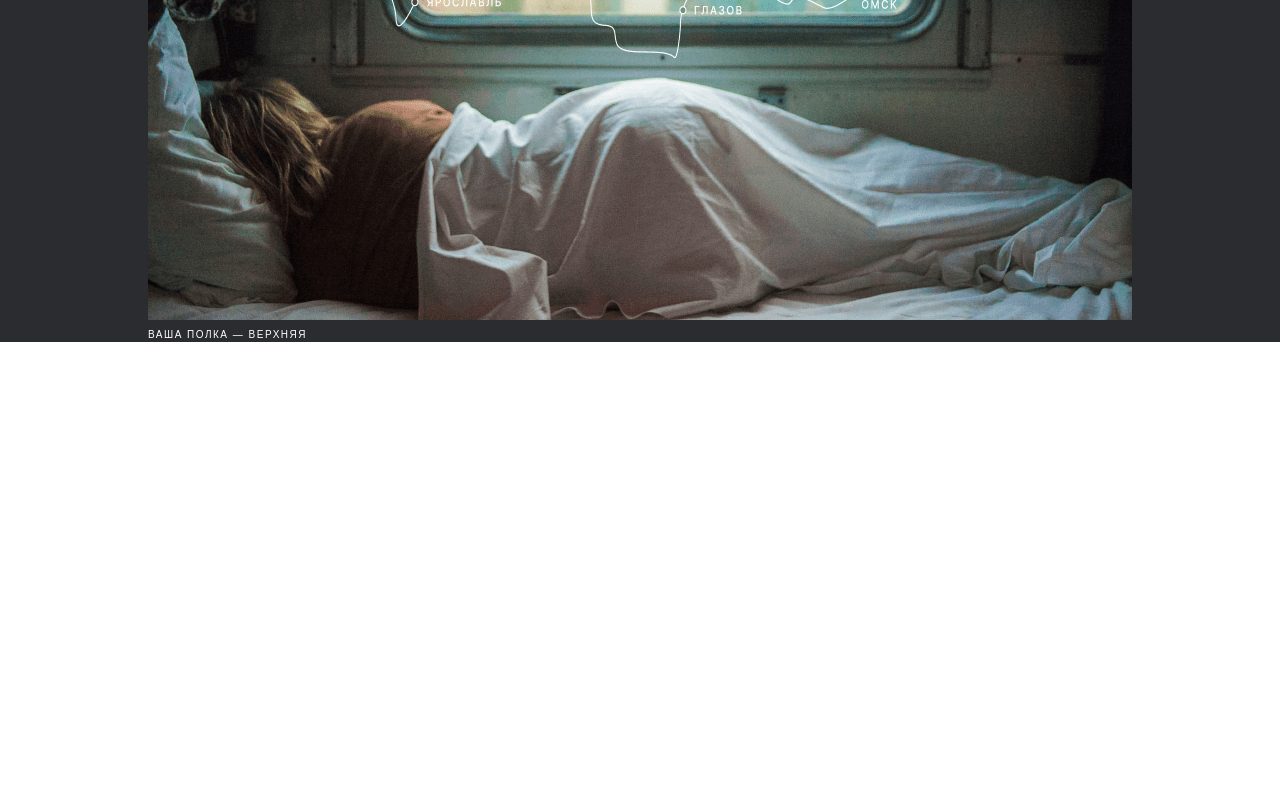
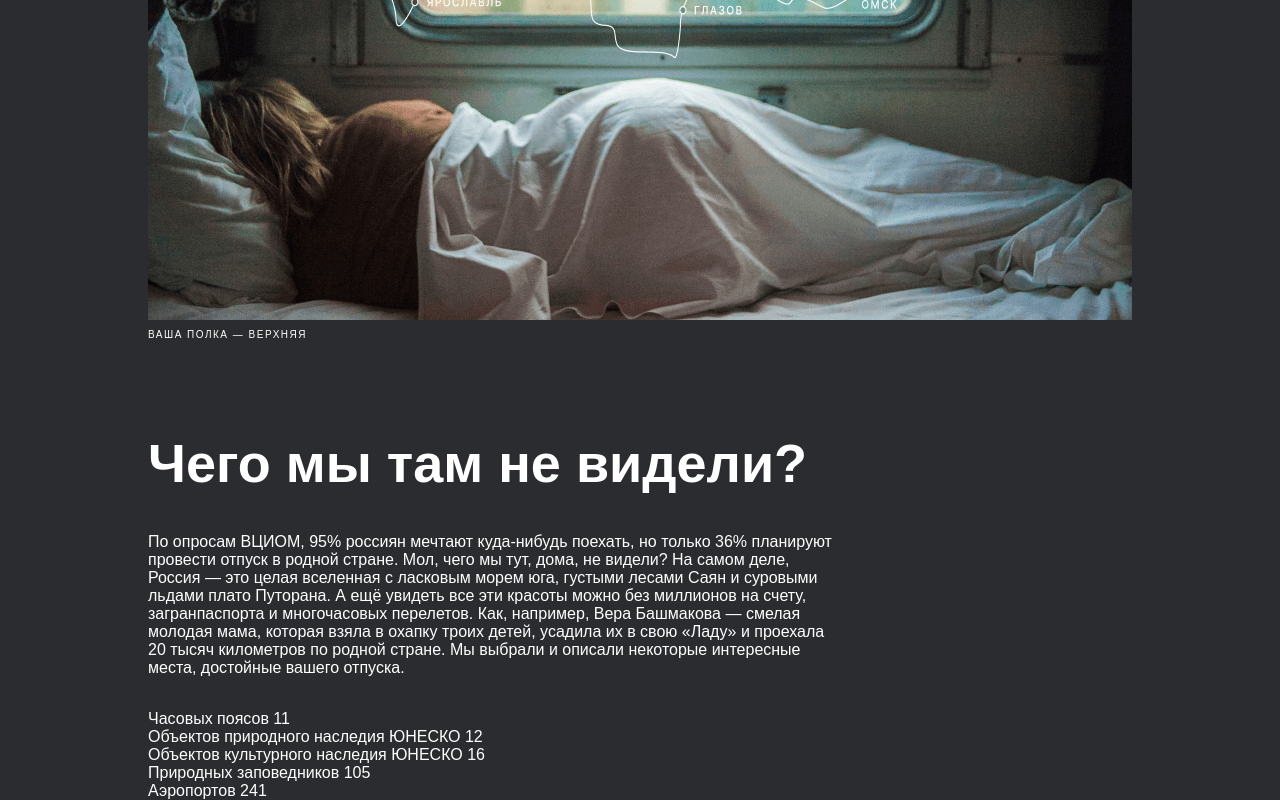
Before and after one commit to kuzinartemiy/russian-travel, a plain HTML site: page index.html in a window 1280 px wide. Shown: the part 791-1591 px from the top of the page. Before the commit the page ends 1133 px from the top, so only its background shows below. Drawn offline with Linux system fonts and the light colour scheme.

Commit message:
Added intro-section

```diff
--- /dev/null
+++ b/blocks/intro/__list/intro__list.css
@@ -0,0 +1,7 @@
+.intro__list {
+    margin: 0;
+    padding: 33px 0 0 0;
+    list-style: none;
+    color: #ffffff;
+    font-family: 'Inter-Regular', sans-serif;
+}
--- /dev/null
+++ b/blocks/intro/__text/intro__text.css
@@ -0,0 +1,9 @@
+.intro__text {
+    margin: 0;
+    padding-top: 40px;
+    font-family: 'Inter-Regular', sans-serif;
+    font-weight: 400;
+    color: #ffffff;
+    font-size: 16px;
+    max-width: 690px;
+}
--- /dev/null
+++ b/blocks/intro/__title/intro__title.css
@@ -0,0 +1,9 @@
+.intro__title {
+    margin: 0;
+    color: #ffffff;
+    font-family: 'Inter-Black', sans-serif;
+    font-weight: 900;
+    font-size: 54px;
+    line-height: 1.1;
+
+}
--- /dev/null
+++ b/blocks/intro/intro.css
@@ -0,0 +1,7 @@
+.intro {
+    margin: 0 auto;
+    box-sizing: border-box;
+    max-width: 1280px;
+    background-color: #2a2c2f;
+    padding: 92px 0 0 148px;
+}
--- a/index.html
+++ b/index.html
@@ -21,7 +21,17 @@
         <img src="./img/kalegin-michail-179870-unsplash-2.png" alt="Карта путешествия" class="lead__image">
         <p class="lead__caption">ваша полка — верхняя</p>
     </section>
-    <section class="intro"></section>
+    <section class="intro">
+        <h2 class="intro__title">Чего мы там не видели?</h2>
+        <p class="intro__text">По опросам ВЦИОМ, 95% россиян мечтают куда-нибудь поехать, но только 36% планируют провести отпуск в родной стране. Мол, чего мы тут, дома, не видели? На самом деле, Россия — это целая вселенная с ласковым морем юга, густыми лесами Саян и суровыми льдами плато Путорана. А ещё увидеть все эти красоты можно без миллионов на счету, загранпаспорта и многочасовых перелетов. Как, например, Вера Башмакова — смелая молодая мама, которая взяла в охапку троих детей, усадила их в свою «Ладу» и проехала 20 тысяч километров по родной стране. Мы выбрали и описали некоторые интересные места, достойные вашего отпуска.</p>
+        <ul class="intro__list">
+            <li class="intro__list-item">Часовых поясов 11</li>
+            <li class="intro__list-item">Объектов природного наследия ЮНЕСКО 12</li>
+            <li class="intro__list-item">Объектов культурного наследия ЮНЕСКО 16</li>
+            <li class="intro__list-item">Природных заповедников 105</li>
+            <li class="intro__list-item">Аэропортов 241</li>
+        </ul>
+    </section>
     <section class="photo-grid"></section>
     <section class="places"></section>
     <section class="cover"></section>
--- a/pages/index.css
+++ b/pages/index.css
@@ -11,3 +11,8 @@
 @import url(../blocks/lead/__subtitle/lead__subtitle.css);
 @import url(../blocks/lead/__image/lead__image.css);
 @import url(../blocks/lead/__caption/lead__caption.css);
+
+@import url(../blocks/intro/intro.css);
+@import url(../blocks/intro/__title/intro__title.css);
+@import url(../blocks/intro/__text/intro__text.css);
+@import url(../blocks/intro/__list/intro__list.css);
```
